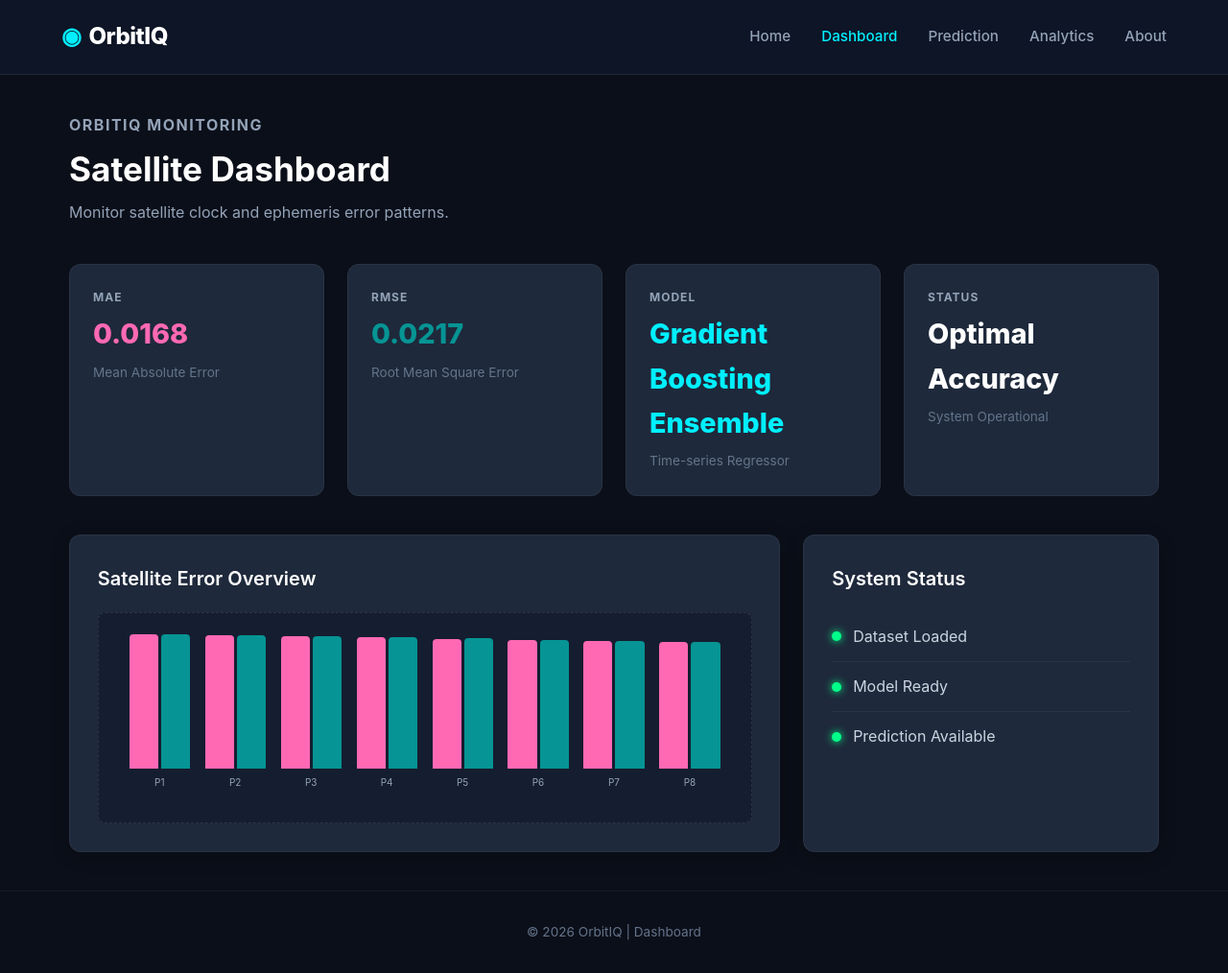
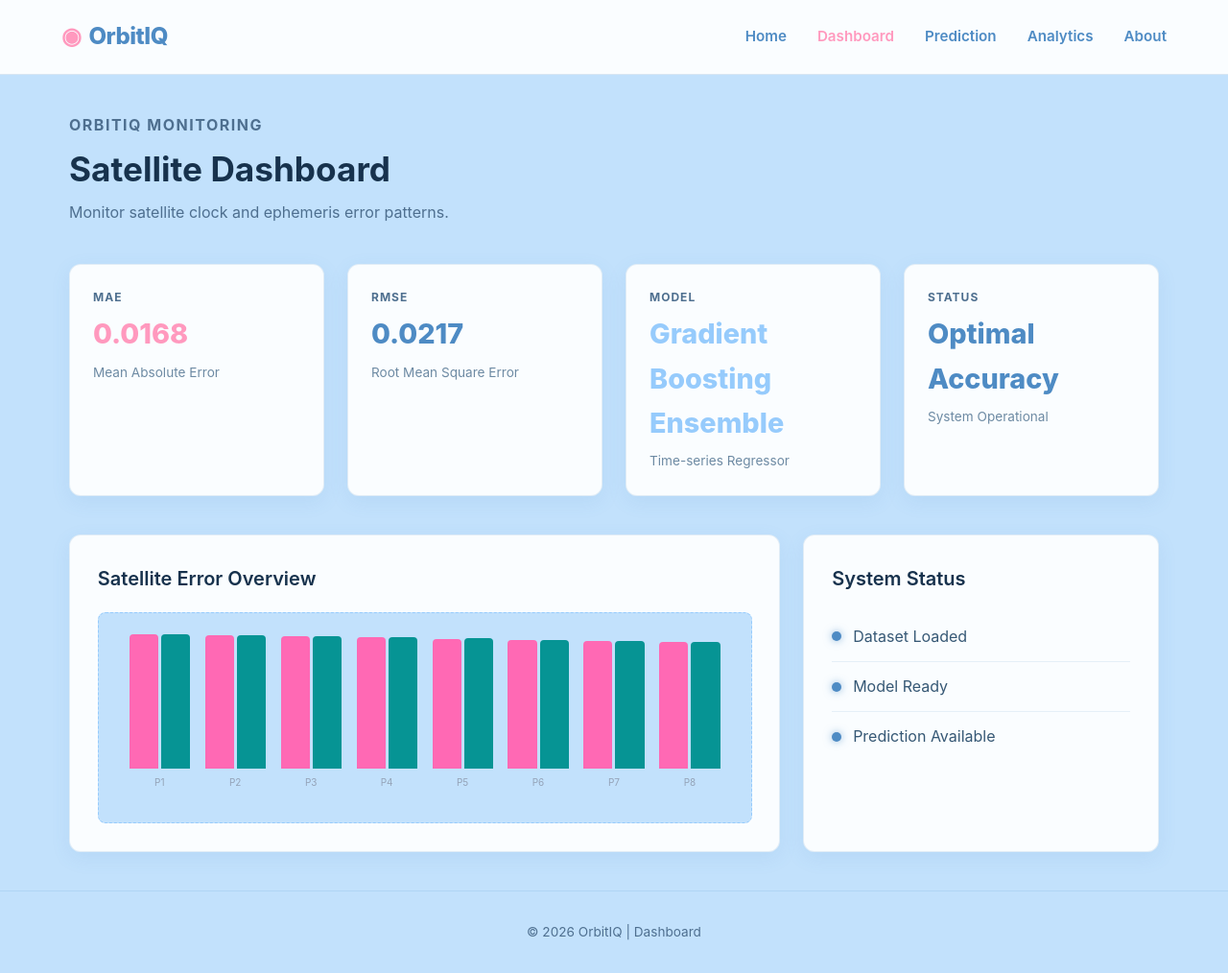
Before and after one commit to harjeevan-singh/ML-project, a Flask app: page /dashboard in a window 1280 px wide. Shown: the whole page at 96% size. Run offline with Flask 3, Linux system fonts and the light colour scheme.

Commit message:
Refactor CSS for improved styling and layout
Updated styles for the body, navbar, layout, and various components to enhance the visual design. Adjusted colors, padding, and hover effects for better user experience.

```diff
--- a/static/style.css
+++ b/static/style.css
@@ -6,23 +6,26 @@
 }
 
 body {
-    background-color: #0b0f19;
-    color: #e2e8f0;
+    background-color: #C2E1FC;
+    color: #17324D;
     min-height: 100vh;
     display: flex;
     flex-direction: column;
     line-height: 1.6;
 }
 
-/* Navbar */
+/* =========================
+   Navbar
+========================= */
+
 .navbar {
     display: flex;
     justify-content: space-between;
     align-items: center;
     padding: 1.2rem 4rem;
-    background: rgba(15, 23, 42, 0.85);
+    background: rgba(255, 255, 255, 0.92);
     backdrop-filter: blur(12px);
-    border-bottom: 1px solid rgba(255, 255, 255, 0.08);
+    border-bottom: 1px solid rgba(78, 139, 196, 0.2);
     position: sticky;
     top: 0;
     z-index: 1000;
@@ -31,7 +34,7 @@ body {
 .logo {
     font-size: 1.5rem;
     font-weight: 800;
-    color: #ffffff;
+    color: #4E8BC4;
     letter-spacing: -0.5px;
     display: flex;
     align-items: center;
@@ -39,7 +42,7 @@ body {
 }
 
 .logo span {
-    color: #00F0FF;
+    color: #FF99BE;
 }
 
 nav {
@@ -48,18 +51,22 @@ nav {
 }
 
 nav a {
-    color: #94a3b8;
+    color: #4E8BC4;
     text-decoration: none;
-    font-weight: 500;
+    font-weight: 600;
     font-size: 0.95rem;
     transition: all 0.3s ease;
 }
 
-nav a:hover, nav a.active {
-    color: #00F0FF;
+nav a:hover,
+nav a.active {
+    color: #FF99BE;
 }
 
-/* Layout */
+/* =========================
+   Layout
+========================= */
+
 .page {
     flex: 1;
     max-width: 1200px;
@@ -75,12 +82,12 @@ nav a:hover, nav a.active {
 .page-heading h1 {
     font-size: 2.2rem;
     font-weight: 700;
-    color: #ffffff;
+    color: #17324D;
     margin: 0.3rem 0;
 }
 
 .page-heading p {
-    color: #94a3b8;
+    color: #4E6F8F;
     font-size: 1rem;
 }
 
@@ -89,11 +96,14 @@ nav a:hover, nav a.active {
     font-size: 0.75rem;
     font-weight: 700;
     letter-spacing: 1.5px;
-    color: #00F0FF;
+    color: #4E8BC4;
     text-transform: uppercase;
 }
 
-/* Landing / Hero Section */
+/* =========================
+   Landing / Hero Section
+========================= */
+
 .hero {
     display: grid;
     grid-template-columns: 1fr 1fr;
@@ -199,19 +229,20 @@ nav a:hover, nav a.active {
 }
 
 .stat-card {
-    background: #1e293b;
+    background: rgba(255, 255, 255, 0.92);
     border-radius: 12px;
     padding: 1.5rem;
-    border: 1px solid rgba(255, 255, 255, 0.05);
+    border: 1px solid rgba(78, 139, 196, 0.15);
     display: flex;
     flex-direction: column;
+    box-shadow: 0 6px 20px rgba(78, 139, 196, 0.1);
 }
 
 .stat-card span {
     font-size: 0.75rem;
     font-weight: 700;
     letter-spacing: 1px;
-    color: #94a3b8;
+    color: #4E6F8F;
 }
 
 .stat-card strong {
@@ -222,27 +253,41 @@ nav a:hover, nav a.active {
 
 .stat-card p {
     font-size: 0.85rem;
-    color: #64748b;
+    color: #6D8AA3;
 }
 
-.stat-card.pink strong { color: #FF69B4; }
-.stat-card.teal strong { color: #069494; }
-.stat-card.cyan strong { color: #00F0FF; }
-.stat-card.white-card strong { color: #ffffff; }
+.stat-card.pink strong {
+    color: #FF99BE;
+}
 
-/* Panels & Content Containers */
+.stat-card.teal strong {
+    color: #4E8BC4;
+}
+
+.stat-card.cyan strong {
+    color: #96CBFC;
+}
+
+.stat-card.white-card strong {
+    color: #4E8BC4;
+}
+
+/* =========================
+   Panels & Content
+========================= */
+
 .panel {
-    background: #1e293b;
-    border: 1px solid rgba(255, 255, 255, 0.05);
+    background: rgba(255, 255, 255, 0.92);
+    border: 1px solid rgba(78, 139, 196, 0.15);
     border-radius: 12px;
     padding: 1.8rem;
-    box-shadow: 0 4px 20px rgba(0, 0, 0, 0.2);
+    box-shadow: 0 6px 20px rgba(78, 139, 196, 0.1);
 }
 
 .panel h2 {
     font-size: 1.25rem;
     font-weight: 600;
-    color: #ffffff;
+    color: #17324D;
     margin-bottom: 1.2rem;
 }
 
@@ -273,8 +321,8 @@ nav a:hover, nav a.active {
     align-items: center;
     gap: 12px;
     padding: 0.8rem 0;
-    border-bottom: 1px solid rgba(255, 255, 255, 0.05);
-    color: #cbd5e1;
+    border-bottom: 1px solid rgba(78, 139, 196, 0.12);
+    color: #365875;
 }
 
 .status:last-child {
@@ -284,16 +332,17 @@ nav a:hover, nav a.active {
 .status-dot {
     width: 10px;
     height: 10px;
-    background-color: #00ff88;
+    background-color: #4E8BC4;
     border-radius: 50%;
-    box-shadow: 0 0 8px #00ff88;
+    box-shadow: 0 0 8px rgba(78, 139, 196, 0.6);
 }
 
-.fake-chart, .analytics-chart {
+.fake-chart,
+.analytics-chart {
     height: 220px;
-    background: rgba(15, 23, 42, 0.6);
+    background: #C2E1FC;
     border-radius: 8px;
-    border: 1px dashed rgba(255, 255, 255, 0.1);
+    border: 1px dashed #96CBFC;
     display: flex;
     flex-direction: column;
     justify-content: flex-end;
@@ -352,38 +409,45 @@ input[type="text"]:focus, select:focus {
 }
 
 .primary-btn {
-    background: linear-gradient(135deg, #069494, #00d2ff);
-    color: #0b0f19;
+    background: #4E8BC4;
+    color: #ffffff;
     font-weight: 700;
 }
 
 .primary-btn:hover {
-    opacity: 0.9;
+    background: #3E78AE;
     transform: translateY(-1px);
-    box-shadow: 0 4px 12px rgba(0, 240, 255, 0.3);
+    box-shadow: 0 4px 12px rgba(78, 139, 196, 0.3);
 }
 
 .secondary-btn {
-    background: transparent;
-    border: 1px solid #00F0FF;
-    color: #00F0FF;
+    background: #FFC2D9;
+    border: 1px solid #FF99BE;
+    color: #4E5270;
 }
 
 .secondary-btn:hover {
-    background: rgba(0, 240, 255, 0.1);
+    background: #FF99BE;
+    color: #ffffff;
 }
 
-/* Footer */
+/* =========================
+   Footer
+========================= */
+
 footer {
     text-align: center;
     padding: 2rem;
-    border-top: 1px solid rgba(255, 255, 255, 0.05);
-    color: #64748b;
+    border-top: 1px solid rgba(78, 139, 196, 0.15);
+    color: #4E6F8F;
     font-size: 0.85rem;
     margin-top: auto;
 }
 
-/* Responsive Rules */
+/* =========================
+   Responsive Rules
+========================= */
+
 @media (max-width: 850px) {
     .navbar {
         padding: 1rem 1.5rem;
```
Also changed, not shown: other parts of static/style.css (+59 -28 lines).
